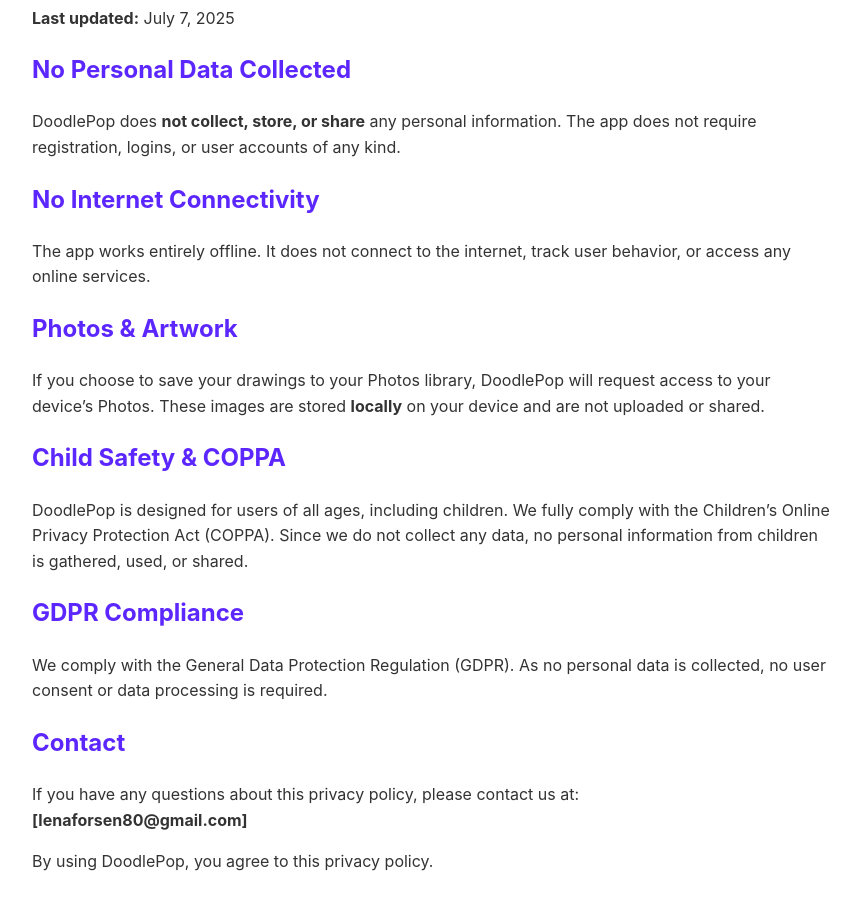
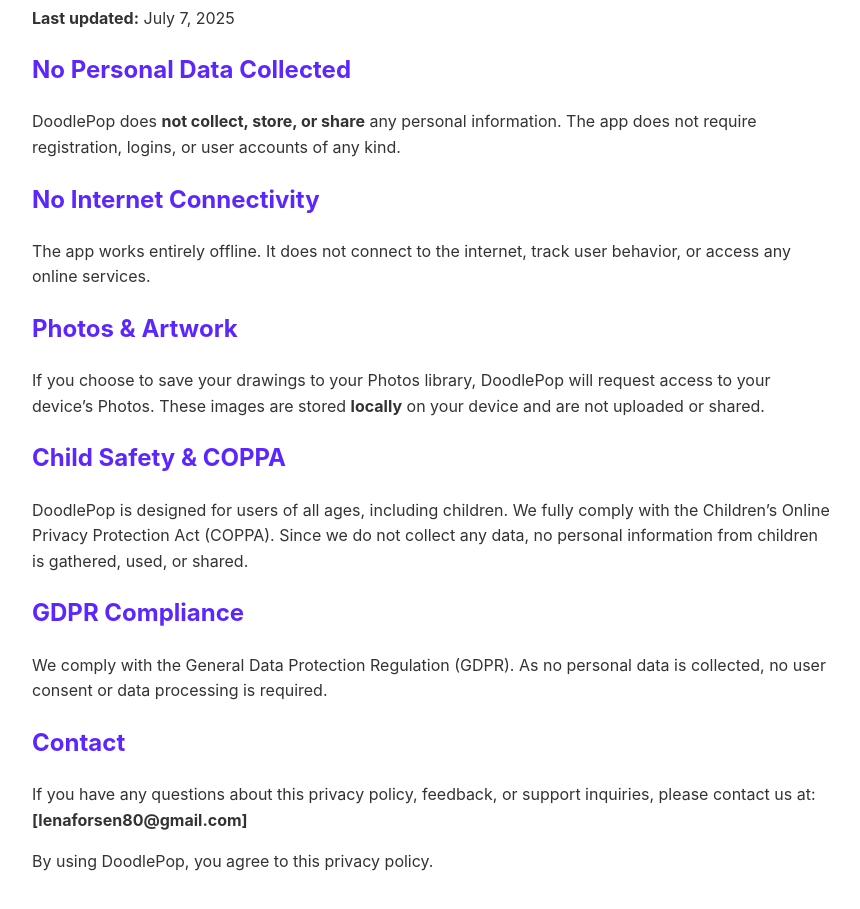
Before and after one commit to elenkam/DOODLEPOP-privacy, a plain HTML site: page index.html in a window 1280 px wide. Shown: the part 107-1016 px from the top of the page, without its empty margins (208-1068 px from the left). Drawn offline with Linux system fonts and the light colour scheme.

Commit message:
Update index.html

```diff
--- a/index.html
+++ b/index.html
@@ -38,7 +38,7 @@
   <p>We comply with the General Data Protection Regulation (GDPR). As no personal data is collected, no user consent or data processing is required.</p>
 
   <h2>Contact</h2>
-  <p>If you have any questions about this privacy policy, please contact us at:<br />
+  <p>If you have any questions about this privacy policy, feedback, or support inquiries, please contact us at:<br />
   <strong>[lenaforsen80@gmail.com]</strong></p>
 
   <p>By using DoodlePop, you agree to this privacy policy.</p>
```
